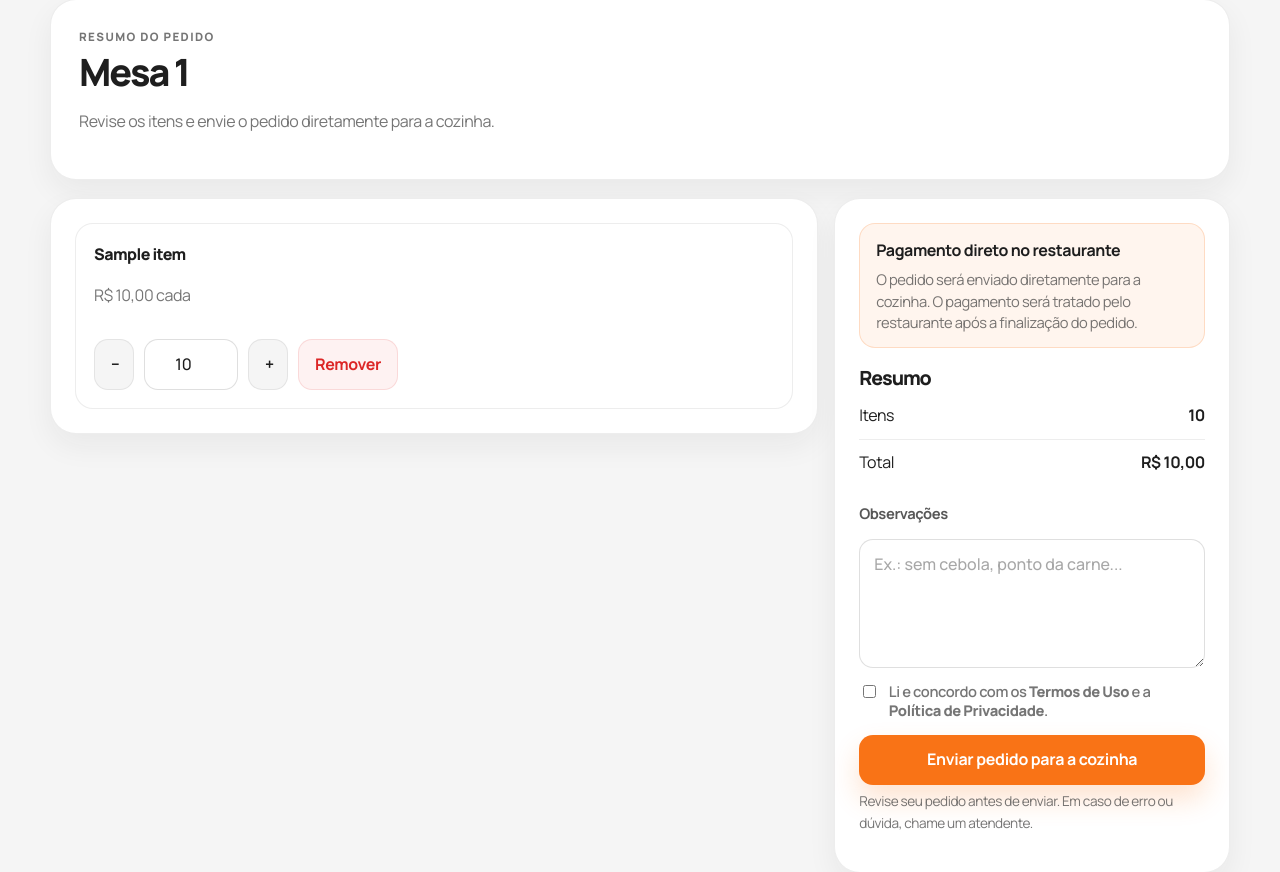
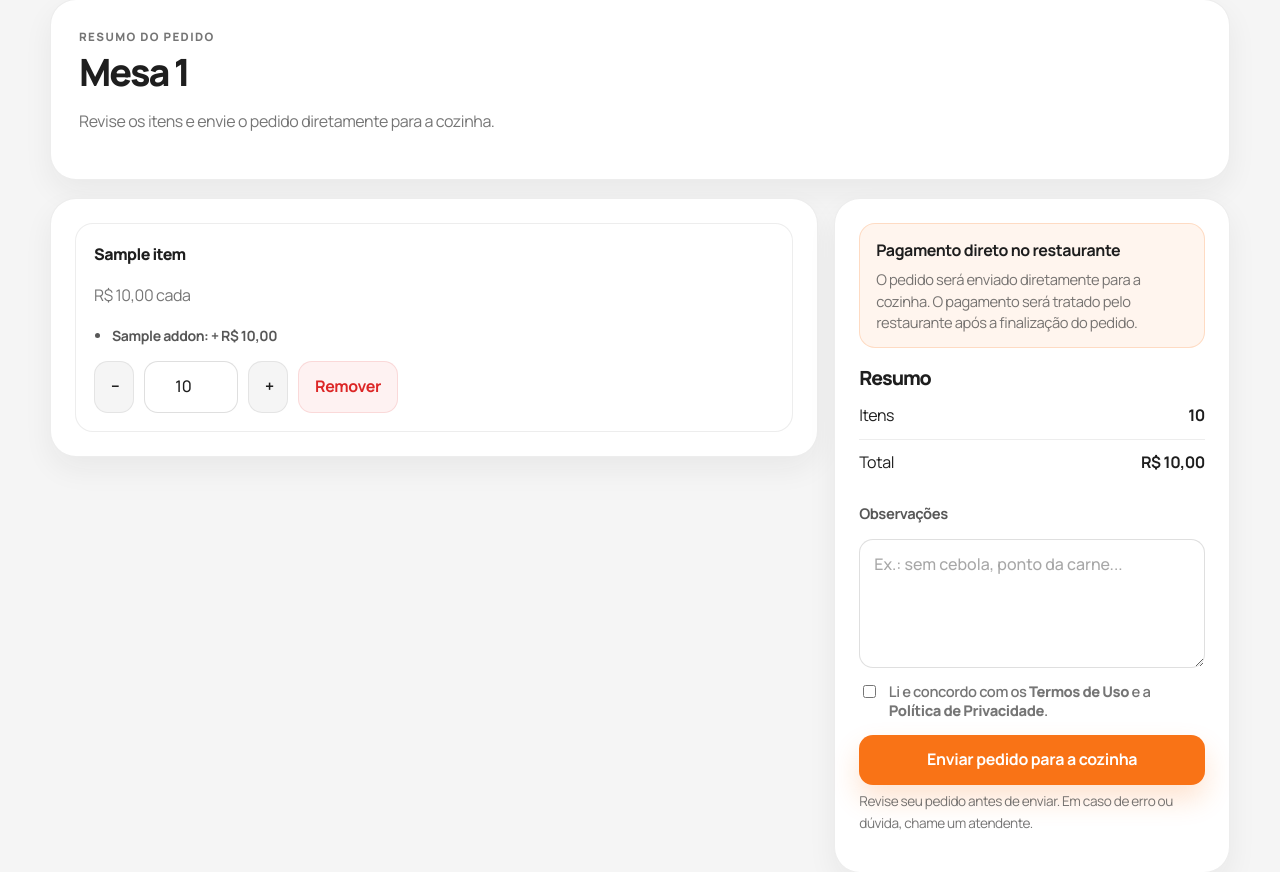
Before and after one commit to camisagilberto/restaurante, a Flask app: template app/templates/client/cart.html in a window 1280 px wide. Shown: the part 224-1096 px from the top of the page. Run offline with Flask 3, Linux system fonts and the light colour scheme; the template is opened without the code that fills it: most values are stand-ins (such as "Sample title", 1, 10 or a date in 2020).

Commit message:
Update cart.html

```diff
--- a/app/templates/client/cart.html
+++ b/app/templates/client/cart.html
@@ -20,11 +20,18 @@
     {% if cart %}
       <div class="cart-list">
         {% for item in cart %}
-          <article class="cart-item" data-cart-item data-product-id="{{ item['product_id'] }}">
+          <article class="cart-item" data-cart-item data-product-id="{{ item['product_id'] }}" data-line-key="{{ item['line_key'] }}">
             <div class="cart-item-main">
               <div>
                 <h4>{{ item['name'] }}</h4>
                 <p class="muted">{{ item['price']|currency }} cada</p>
+                {% if item.get('addons') %}
+                  <ul class="cart-item-addons">
+                    {% for addon in item['addons'] %}
+                      <li>{{ addon['label'] }}: + {{ addon['price']|currency }}</li>
+                    {% endfor %}
+                  </ul>
+                {% endif %}
               </div>
             </div>
 
```
